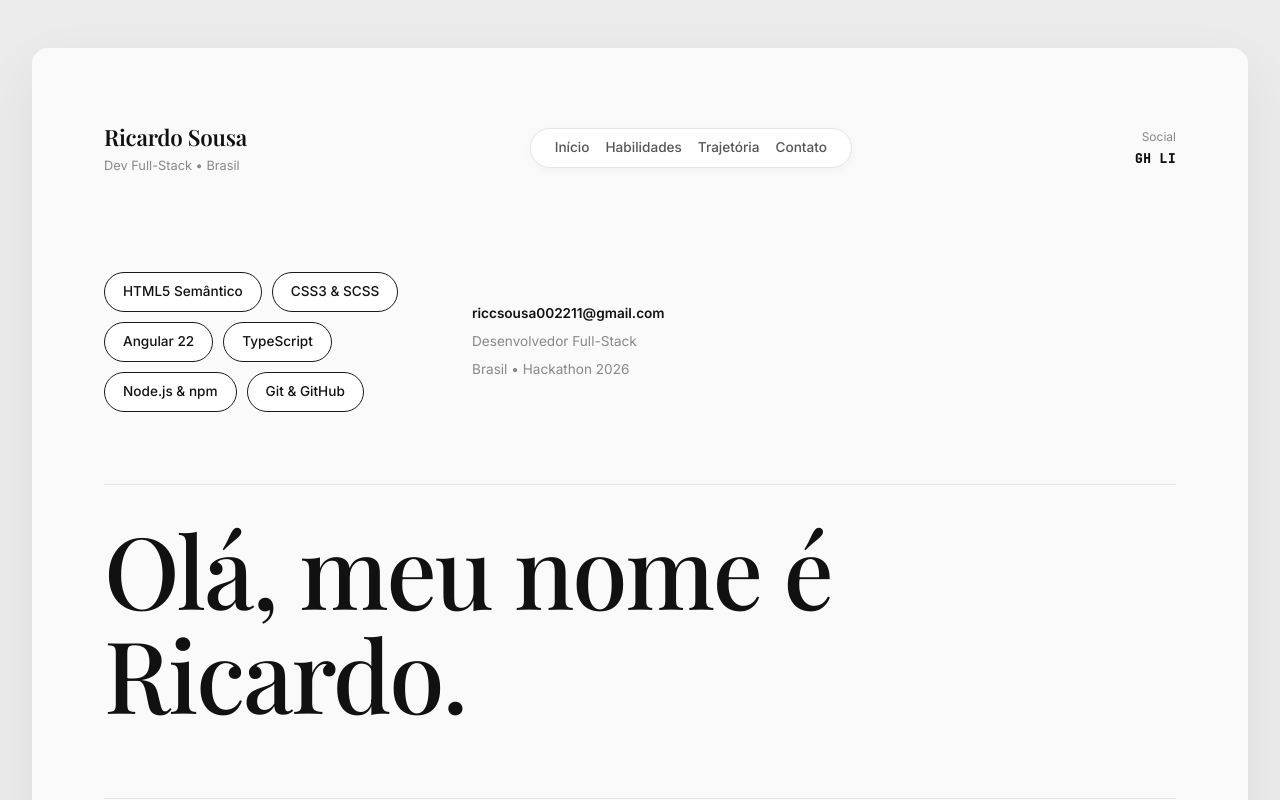
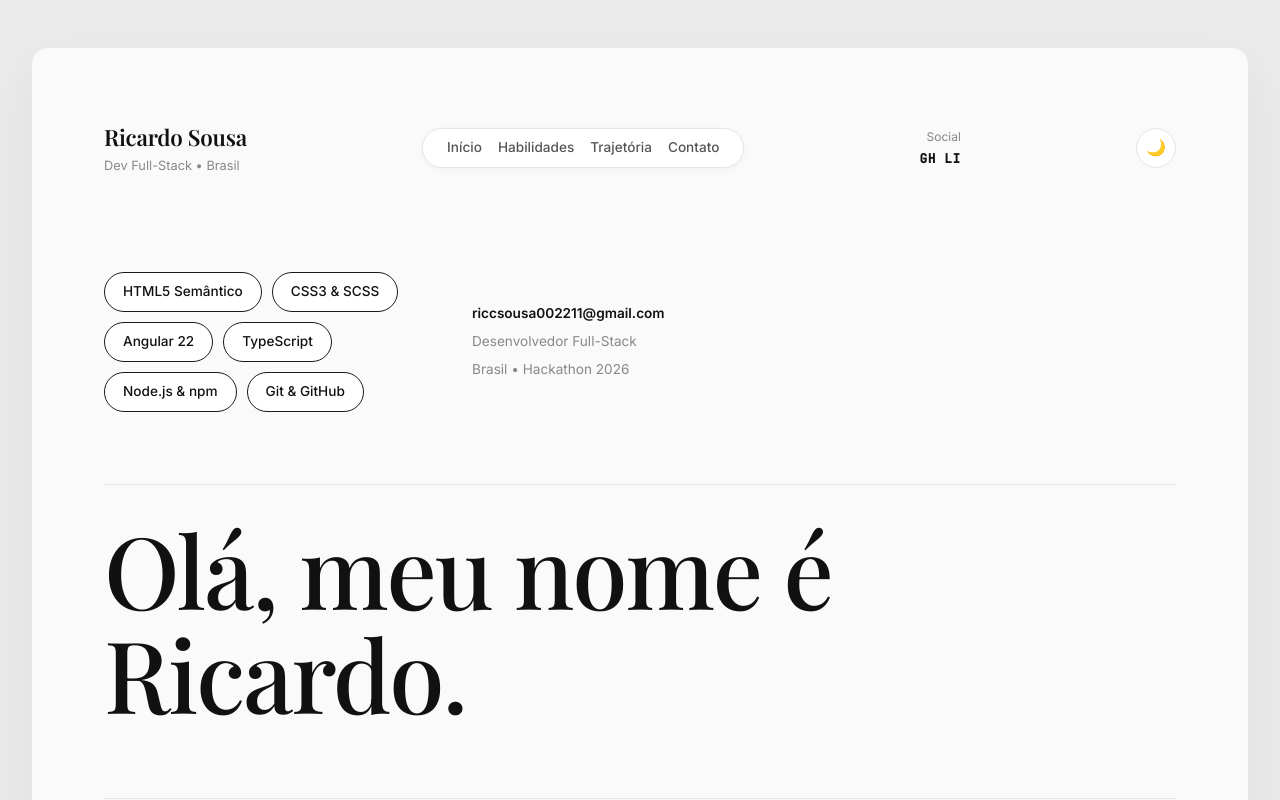
Before and after one commit to ricardodev11/curriculo-ricardo-sousa, an Angular app: page / in a window 1280 px wide. Shown: the top 800 px of the page. Built offline with nearby package versions, Linux system fonts and the light colour scheme; a web font is replaced by a local one.

Commit message:
feat(curriculo): adicionar modo escuro com alternador de tema

```diff
--- a/src/app/app.html
+++ b/src/app/app.html
@@ -21,6 +21,14 @@
           <a href="https://www.linkedin.com/in/ricardo-sousa-66b506436/" target="_blank" rel="noopener noreferrer">LI</a>
         </div>
       </div>
+
+      <button
+        type="button"
+        class="topbar__tema"
+        (click)="toggleTema()"
+        [attr.aria-label]="tema() === 'dark' ? 'Ativar tema claro' : 'Ativar tema escuro'">
+        {{ tema() === 'dark' ? '☀️' : '🌙' }}
+      </button>
     </header>
 
     <!-- Conteúdo Principal -->
--- a/src/app/app.scss
+++ b/src/app/app.scss
@@ -77,7 +77,7 @@
     display: flex;
     align-items: center;
     gap: var(--space-md);
-    background: #ffffff;
+    background: var(--bg-card);
     padding: 8px 24px;
     border-radius: var(--radius-pill);
     border: 1px solid var(--border-color);
@@ -138,3 +138,26 @@
   flex-direction: column;
   gap: var(--space-3xl);
 }
+
+// ─── ALTERNADOR DE TEMA ─────────────────────────────
+.topbar__tema {
+  --topbar-tema: var(--bg-card);
+  width: 40px;
+  height: 40px;
+  display: flex;
+  align-items: center;
+  justify-content: center;
+  border-radius: var(--radius-pill);
+  border: 1px solid var(--border-color);
+  background: var(--topbar-tema);
+  cursor: pointer;
+  font-size: 1rem;
+  line-height: 1;
+  padding: 0;
+  transition: all var(--transition);
+
+  &:hover {
+    border-color: var(--border-dark);
+    transform: translateY(-2px);
+  }
+}
--- a/src/app/app.ts
+++ b/src/app/app.ts
@@ -1,4 +1,4 @@
-import { Component } from '@angular/core';
+import { Component, signal } from '@angular/core';
 import { HeroComponent } from './components/hero/hero';
 import { SkillsComponent } from './components/skills/skills';
 import { ExperienciaComponent } from './components/experiencia/experiencia';
@@ -15,4 +15,30 @@ import { ContatoComponent } from './components/contato/contato';
   templateUrl: './app.html',
   styleUrl: './app.scss',
 })
-export class App {}
+export class App {
+  tema = signal<'light' | 'dark'>(this.temaInicial());
+
+  constructor() {
+    this.aplicar(this.tema());
+  }
+
+  temaInicial(): 'light' | 'dark' {
+    const salvo = localStorage.getItem('tema');
+    if (salvo === 'light' || salvo === 'dark') {
+      return salvo;
+    }
+    return window.matchMedia('(prefers-color-scheme: dark)').matches
+      ? 'dark'
+      : 'light';
+  }
+
+  toggleTema(): void {
+    this.tema.set(this.tema() === 'dark' ? 'light' : 'dark');
+    this.aplicar(this.tema());
+  }
+
+  private aplicar(tema: 'light' | 'dark'): void {
+    document.documentElement.setAttribute('data-theme', tema);
+    localStorage.setItem('tema', tema);
+  }
+}
--- a/src/app/components/contato/contato.scss
+++ b/src/app/components/contato/contato.scss
@@ -60,8 +60,8 @@
     padding: 10px 24px;
     border-radius: var(--radius-pill);
     border: 1px solid var(--border-dark);
-    background: var(--text-primary);
-    color: #ffffff;
+    background: var(--btn-solid-bg);
+    color: var(--btn-solid-text);
     font-family: var(--font-body);
     font-size: 0.9rem;
     font-weight: 500;
@@ -69,7 +69,7 @@
     transition: all var(--transition);
 
     &:hover {
-      background: #333333;
+      background: var(--btn-solid-hover);
       transform: translateY(-2px);
     }
 
@@ -86,7 +86,7 @@
     padding: 10px 24px;
     border-radius: var(--radius-pill);
     border: 1px solid var(--border-color);
-    background: #ffffff;
+    background: var(--bg-card);
     color: var(--text-primary);
     text-decoration: none;
     font-size: 0.9rem;
--- a/src/app/components/hero/hero.scss
+++ b/src/app/components/hero/hero.scss
@@ -124,7 +124,7 @@
 
   &:hover {
     background: var(--border-dark);
-    color: #ffffff;
+    color: var(--text-on-accent);
     transform: translateY(-2px);
   }
 }
--- a/src/app/components/skills/skills.scss
+++ b/src/app/components/skills/skills.scss
@@ -49,17 +49,17 @@
     transition: all var(--transition);
 
     &:hover {
-      background: #f0f0f0;
+      background: var(--bg-hover);
     }
 
     &--ativo {
-      background: var(--text-primary);
-      color: #ffffff;
-      border-color: var(--text-primary);
+      background: var(--btn-solid-bg);
+      color: var(--btn-solid-text);
+      border-color: var(--btn-solid-bg);
 
       &:hover {
-        background: var(--text-primary);
-        color: #ffffff;
+        background: var(--btn-solid-hover);
+        color: var(--btn-solid-text);
       }
     }
   }
--- a/src/index.html
+++ b/src/index.html
@@ -10,6 +10,19 @@
   <meta name="theme-color" content="#2563eb">
   <link rel="icon" type="image/svg+xml" href="favicon.svg">
   <link rel="icon" type="image/x-icon" href="favicon.ico">
+  <script>
+    (function () {
+      try {
+        var tema = localStorage.getItem('tema');
+        if (tema !== 'light' && tema !== 'dark') {
+          tema = window.matchMedia('(prefers-color-scheme: dark)').matches
+            ? 'dark'
+            : 'light';
+        }
+        document.documentElement.setAttribute('data-theme', tema);
+      } catch (e) {}
+    })();
+  </script>
 </head>
 <body>
   <app-root></app-root>
--- a/src/styles.scss
+++ b/src/styles.scss
@@ -3,6 +3,8 @@
 
 :root {
   /* Paleta Editorial Minimalista (Baseada na referência Dribbble) */
+  color-scheme: light;
+
   --bg-primary: #ebebeb;        /* Fundo externo suave */
   --bg-canvas: #fafafa;         /* O "papel" principal da página */
   --bg-card: #ffffff;           /* Cartões brancos puros */
@@ -42,6 +44,34 @@
   /* Transições e Sombras */
   --transition: 200ms ease;
   --shadow-subtle: 0 2px 10px rgba(0, 0, 0, 0.04);
+
+  /* Tokens derivados (tema claro) */
+  --bg-hover: #f0f0f0;
+  --btn-solid-bg: #111111;
+  --btn-solid-text: #ffffff;
+  --btn-solid-hover: #333333;
+  --text-on-accent: #ffffff;
+}
+
+[data-theme="dark"] {
+  color-scheme: dark;
+
+  --bg-primary: #111114;
+  --bg-canvas: #17171c;
+  --bg-card: #212127;
+  --bg-pill: #212127;
+  --border-color: #30303a;
+  --border-dark: #e8e8ea;
+  --text-primary: #f0f0f2;
+  --text-secondary: #b9b9c2;
+  --text-muted: #87878f;
+  --accent: #f0f0f2;
+  --accent-blue: #6b9bff;
+  --bg-hover: #2c2c33;
+  --btn-solid-bg: #f0f0f2;
+  --btn-solid-text: #111111;
+  --btn-solid-hover: #ffffff;
+  --text-on-accent: #111111;
 }
 
 *, *::before, *::after {
```
